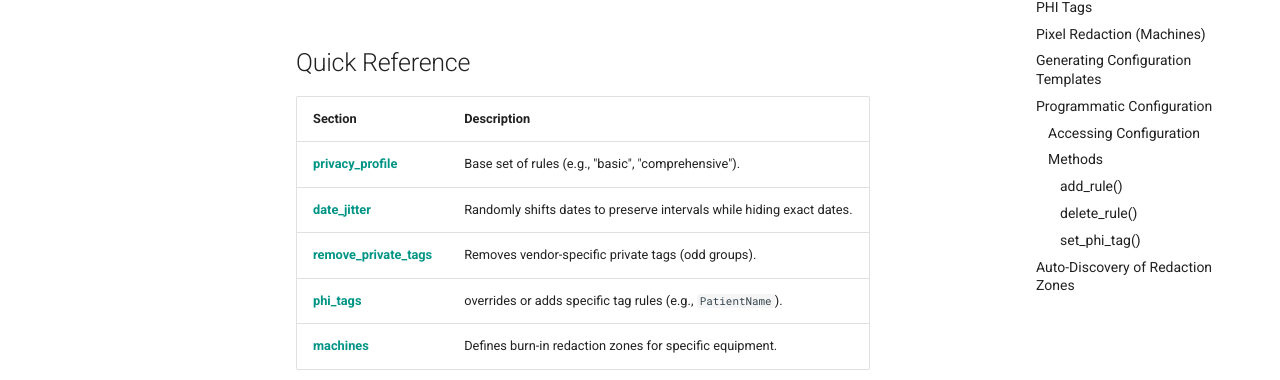
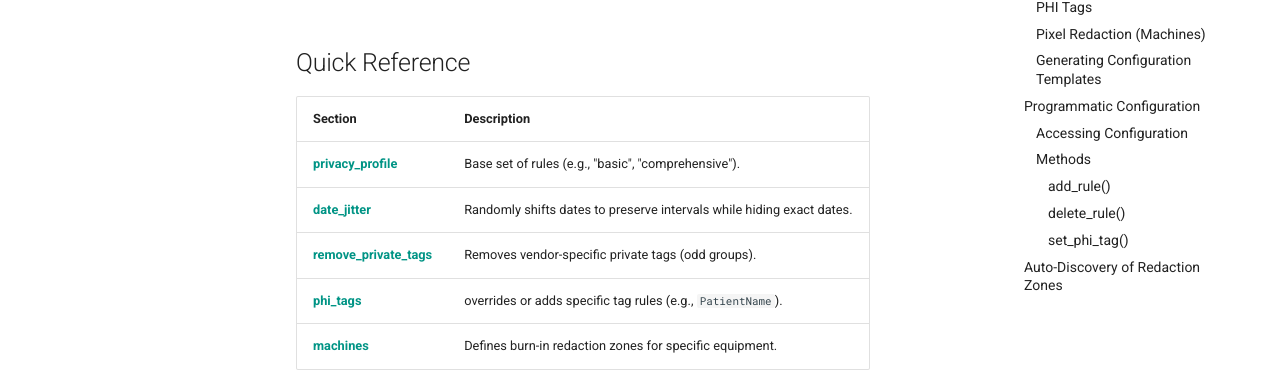
Before and after one commit to kvnlng/Gantry, an MkDocs documentation site: the page built from docs/configuration.md, in a window 1280 px wide. Shown: the part 341-721 px from the top of the page. Built offline with MkDocs 1.6.1 and Material for MkDocs 9.7.7, drawn with Linux system fonts in a browser that asks for light colours; comment, search, counter and statistics services are not loaded.

````diff
--- a/docs/configuration.md
+++ b/docs/configuration.md
@@ -151,11 +151,11 @@ session.create_config("my_new_policy.yaml")
 
 ---
 
-### Programmatic Configuration
+## Programmatic Configuration
 
 In addition to YAML files, you can manage the configuration dynamically using Python code via the `session.configuration` property.
 
-#### Accessing Configuration
+### Accessing Configuration
 
 ```python
 import gantry
@@ -169,9 +169,9 @@ print(config.rules)    # List active redaction rules
 print(config.phi_tags) # List active PHI tag overrides
 ```
 
-#### Methods
+### Methods
 
-##### add_rule()
+#### add_rule()
 
 `add_rule(serial_number, manufacturer="Unknown", model="Unknown", zones=None)`
 
@@ -187,7 +187,7 @@ session.configuration.add_rule(
 )
 ```
 
-##### delete_rule()
+#### delete_rule()
 
 `delete_rule(serial_number)`
 
@@ -197,7 +197,7 @@ Remove a rule by serial number.
 session.configuration.delete_rule("US-5555")
 ```
 
-##### set_phi_tag()
+#### set_phi_tag()
 
 `set_phi_tag(tag, action, replacement=None)`
 
@@ -211,7 +211,7 @@ session.configuration.set_phi_tag("0010,1030", "REMOVE")
 session.configuration.set_phi_tag("0008,1030", "REPLACE", replacement="RESEARCH STUDY")
 ```
 
-### Auto-Discovery of Redaction Zones
+## Auto-Discovery of Redaction Zones
 
 To help identify pixel redaction zones (e.g., for burned-in PHI), Gantry provides a discovery tool that analyzes a sample of images from a specific machine to find common text "hotspots".
 
````
